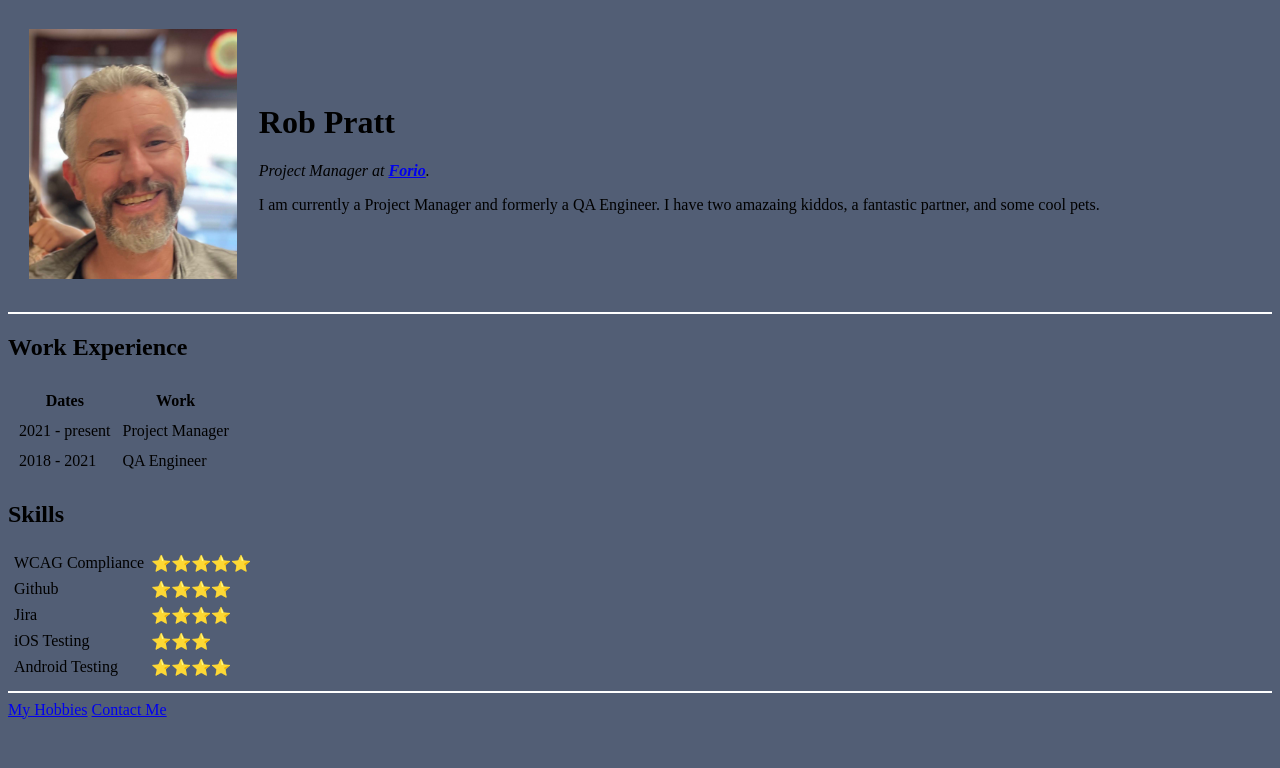
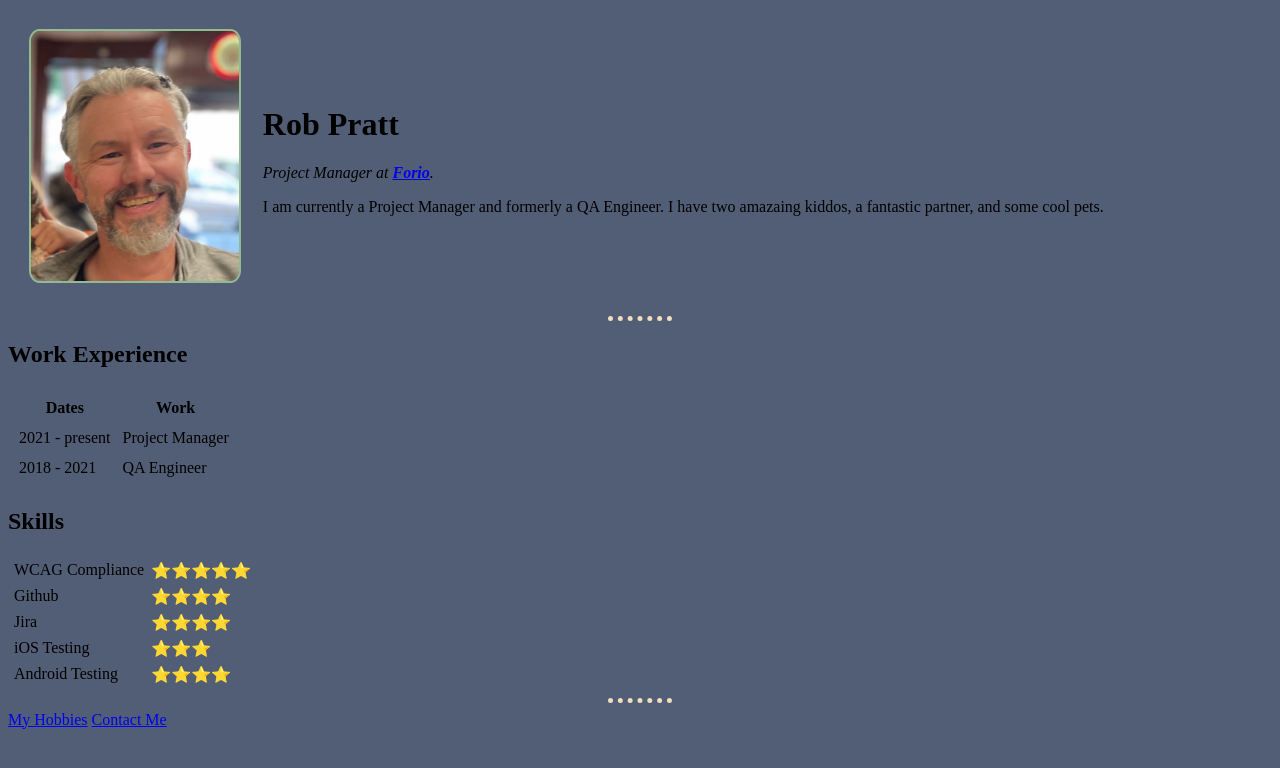
Before and after one commit to silvalen/cv, a plain HTML site: page index.html in a window 1280 px wide. Drawn offline with Linux system fonts and the light colour scheme.

Commit message:
Create external CSS stylesheet

```diff
--- /dev/null
+++ b/css/styles.css
@@ -0,0 +1,18 @@
+body {
+  background-color: #525E75;
+}
+
+hr {
+  border-color: #F1DDBF;
+  border-style: dotted none none none;
+  border-width: 5px;
+  width: 5%;
+}
+
+img {
+  border-color: #92BA92;
+  border-radius: 5%;
+  border-style: solid;
+  border-width: 2px;
+  height: 250px;
+}
--- a/index.html
+++ b/index.html
@@ -3,25 +3,14 @@
   <head>
     <meta charset="utf-8">
     <title>Rob's Personal Site</title>
-    <style>
+    <link rel="stylesheet" href="css/styles.css">
+  </head>
 
-      body {
-        background-color: #525E75;
-      }
-
-      hr {
-        background-color: white;
-        border-style: none;
-        height: 2px;
-      }
-
-    </style>
-  </head>
   <body>
     <table cellspacing="20">
       <tr>
         <td>
-          <img src="images/headshot001.jpg" alt="Headshot" height="250">
+          <img src="images/headshot001.jpg" alt="Headshot">
         </td>
         <td>
           <h1>Rob Pratt</h1>
```
Also changed, not shown: contact.html (+2 -0 lines), hobbies.html (+2 -0 lines).
